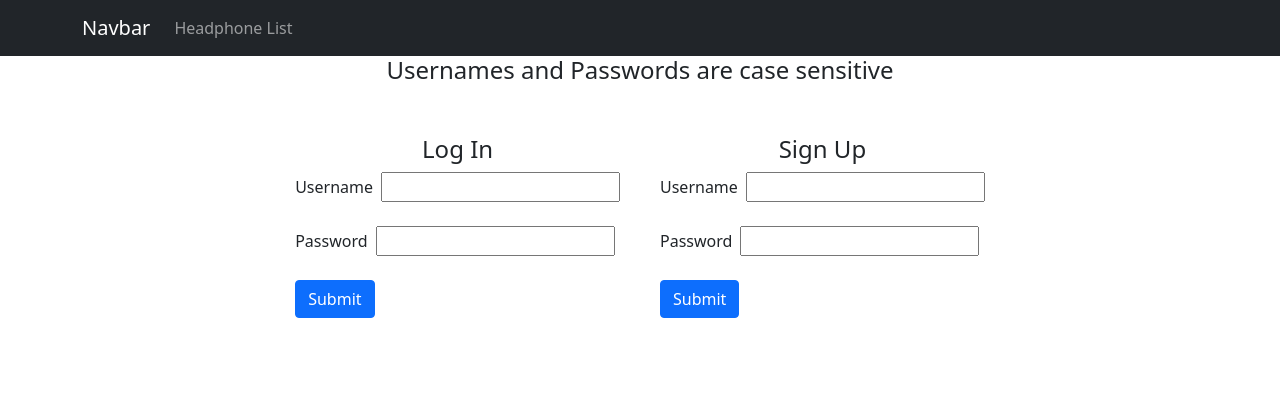
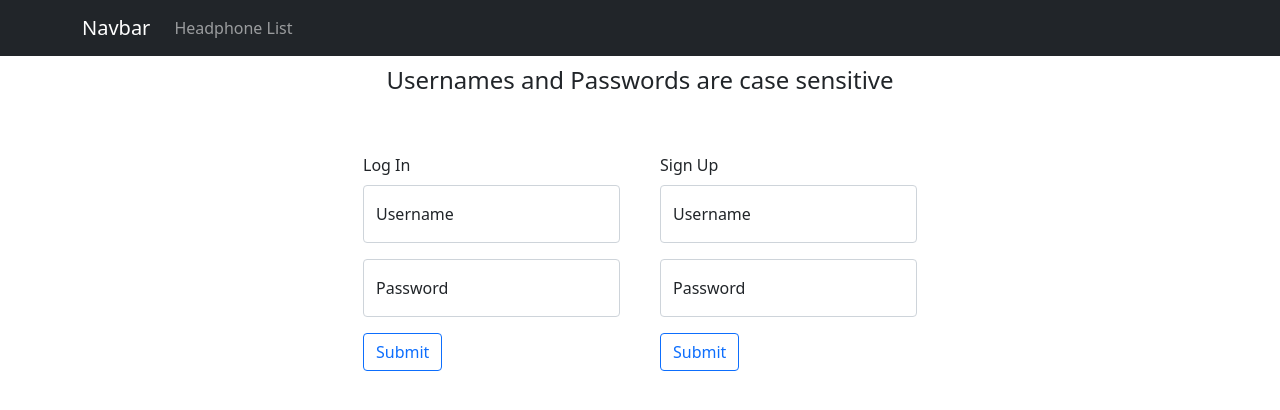
Before and after one commit to SamuelFlet/samsheadphones, a React (Create React App) app: page / in a window 1280 px wide. Shown: the top 410 px of the page. Built offline with nearby package versions, Linux system fonts and the light colour scheme.

Commit message:
Form changes all around

```diff
--- a/package.json
+++ b/package.json
@@ -14,6 +14,7 @@
     "react-dom": "^17.0.2",
     "react-router-dom": "^6.2.2",
     "react-scripts": "5.0.0",
+    "react-simple-star-rating": "^4.0.5",
     "web-vitals": "^2.1.0"
   },
   "scripts": {
--- a/src/components/SignupForm.jsx
+++ b/src/components/SignupForm.jsx
@@ -1,5 +1,8 @@
-import React, { useState } from 'react';
+import React, { useState } from "react";
 import Button from "react-bootstrap/Button";
+import Form from "react-bootstrap/Form";
+import FloatingLabel from "react-bootstrap/FloatingLabel";
+
 export default function SignupForm(props) {
   const [username, setUsername] = useState("");
   const [password, setPassword] = useState("");
@@ -12,27 +15,47 @@ export default function SignupForm(props) {
   };
 
   return (
-    <form onSubmit={(e) => props.handle_signup(e, {username, password})}>
-      <h4>Sign Up</h4>
-      <label htmlFor="username">Username&ensp;</label>
-      <input
+    <div>
+      <Form>
+        <Form.Label>Sign Up</Form.Label>
+        <Form.Group className="mb-3" controlId="formBasicEmail">
+          <FloatingLabel
+            controlId="floatingInput"
+            label="Username"
+            className="mb-3"
+          >
+            <Form.Control
               type="text"
-        name="username"
+              placeholder="Enter your username"
+              name="name"
               value={username}
               onChange={handle_username}
             />
-      <br></br>
-      <br></br>
-      <label htmlFor="password">Password&ensp;</label>
-      <input
+          </FloatingLabel>
+        </Form.Group>
+        <Form.Group className="mb-3" controlId="formBasicPassword">
+          <FloatingLabel
+            controlId="floatingInput"
+            label="Password"
+            className="mb-3"
+          >
+            <Form.Control
               type="password"
-        name="password"
+              placeholder="Enter your password"
+              name="description"
               value={password}
               onChange={handle_password}
             />
-      <br></br>
-      <br></br>
-      <Button type="submit" >Submit</Button>
-    </form>
+          </FloatingLabel>
+        </Form.Group>
+        <Button
+          variant="outline-primary"
+          onClick={(e) => props.handle_login(e, { username, password })}
+          type="submit"
+        >
+          Submit
+        </Button>
+      </Form>
+    </div>
   );
 }
--- a/src/components/loginForm.jsx
+++ b/src/components/loginForm.jsx
@@ -1,39 +1,61 @@
-import React, { useState } from 'react';
+import React, { useState } from "react";
 import Button from "react-bootstrap/Button";
+import Form from "react-bootstrap/Form";
+import FloatingLabel from "react-bootstrap/FloatingLabel";
 
 export default function LoginForm(props) {
   const [username, setUsername] = useState("");
   const [password, setPassword] = useState("");
 
-  const handle_username = e =>{
+  const handle_username = (e) => {
     setUsername(e.target.value);
-  }
-  const handle_password = e =>{
+  };
+  const handle_password = (e) => {
     setPassword(e.target.value);
-  }
+  };
 
   return (
-    <form onSubmit={e => props.handle_login(e, {username, password})}>
-      <h4>Log In</h4>
-      <label htmlFor="username">Username&ensp;</label>
-      <input
+    <div>
+      <Form>
+        <Form.Label>Log In</Form.Label>
+        <Form.Group className="mb-3" controlId="formBasicEmail">
+          <FloatingLabel
+            controlId="floatingInput"
+            label="Username"
+            className="mb-3"
+          >
+            <Form.Control
               type="text"
-        name="username"
+              placeholder="Enter your username"
+              name="name"
               value={username}
               onChange={handle_username}
             />
-      <br></br>
-      <br></br>
-      <label htmlFor="password">Password&ensp;</label>
-      <input
+          </FloatingLabel>
+        </Form.Group>
+        <Form.Group className="mb-3" controlId="formBasicPassword">
+          <FloatingLabel
+            controlId="floatingInput"
+            label="Password"
+            className="mb-3"
+          >
+            <Form.Control
               type="password"
-        name="password"
+              placeholder="Enter your password"
+              name="description"
               value={password}
               onChange={handle_password}
             />
-      <br></br>
-      <br></br>
-      <Button type="submit" >Submit</Button>
-    </form>
+          </FloatingLabel>
+        </Form.Group>
+        <Button
+          variant="outline-primary"
+          onClick={(e) => props.handle_login(e, { username, password })}
+          type="submit"
+        >
+          Submit
+        </Button>
+      </Form>
+    </div>
   );
 }
--- a/src/components/newReview.jsx
+++ b/src/components/newReview.jsx
@@ -3,6 +3,7 @@ import axios from "axios";
 import { useParams } from "react-router-dom";
 import Form from "react-bootstrap/Form";
 import Button from "react-bootstrap/Button";
+import { Rating } from "react-simple-star-rating";
 
 var is_logged_in = false;
 
@@ -27,13 +28,16 @@ const AddStudent = () => {
         setHeadphone(params.headphoneId);
       });
   }
-
+  const handleRating = (rate) => {
+    setprice_rating(rate)
+    // other logic
+  }
   const addNewStudent = async () => {
     let formField = new FormData();
     formField.append("headphone", headphone);
     formField.append("author", author);
     formField.append("review", review);
-    formField.append("price_rating", price_rating);
+    formField.append("price_rating", price_rating/20);
 
     await axios({
       method: "post",
@@ -46,6 +50,7 @@ const AddStudent = () => {
 
   return (
     <div className="container">
+      <h5>Reviews</h5>
       <div className="container">
         <Form>
           <Form.Group className="mb-3" controlId="formBasicEmail">
@@ -56,20 +61,16 @@ const AddStudent = () => {
               value={review}
               onChange={(e) => setReview(e.target.value)}
             />
-          </Form.Group>
 
-          <Form.Group className="mb-3" controlId="formBasicPassword">
+
             <Form.Text className="text-muted">
-              Please enter a rating (0-5)
+              Please enter select a rating
             </Form.Text>
-            <Form.Control
-              type="number"
-              placeholder="Enter your rate (Out of 5)"
-              name="price_rating"
-              min="0"
-              max="5"
-              value={price_rating}
-              onChange={(e) => setprice_rating(e.target.value)}
+            <br></br>
+            <Rating
+              onClick={handleRating}
+              ratingValue={price_rating}
+
             />
           </Form.Group>
           <Button onClick={addNewStudent} variant="primary" type="submit">
--- a/src/pages/headphones.jsx
+++ b/src/pages/headphones.jsx
@@ -19,7 +19,8 @@ export default function Headphones() {
   }, []);
 
   return (
-    <div className="">
+    <div>
+      <div className="table">
         <Table bordered hover>
           <thead>
             <tr>
@@ -42,6 +43,7 @@ export default function Headphones() {
             ))}
           </tbody>
         </Table>
+      </div>
       <NewHeadphone />
     </div>
   );
--- a/src/styles/App.css
+++ b/src/styles/App.css
@@ -1,12 +1,14 @@
 .App {
   display: flex;
   justify-content: center;
-  margin: 30px;
+  padding:30px;
 }
 .App2 {
   text-align: center;
 }
-
+.table{
+  padding: 10px 1em 0 1em ;
+}
 .App-logo {
   height: 40vmin;
   pointer-events: none;
@@ -19,6 +21,7 @@
 }
 h4{
   text-align: center;
+  padding-top: 10px;
 }
 .center {
   text-align: center;
```
Also changed, not shown: 1 other file (tests, documents, lock files or other folders). Lines whose indentation alone changed are shown as unchanged.
